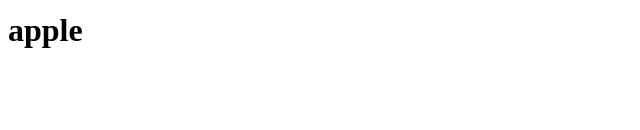
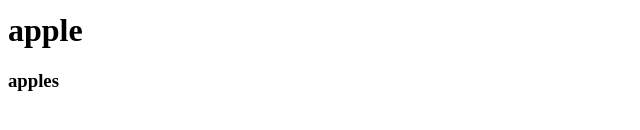
Before and after one commit to rslim87/coursera-test2, a plain HTML site: page site/index.html in a window 1280 px wide. Shown: the part 184-314 px from the top of the page, 0-640 px from the left. Drawn offline with Linux system fonts and the light colour scheme.

Commit message:
Small addition.

```diff
--- a/site/index.html
+++ b/site/index.html
@@ -8,5 +8,6 @@
 <h3>Rich</h3>
 <h5>Good morning</h3>
 	<h1>apple</h1>
+	<h3>apples</h3>
 </body>
 </html>
```
